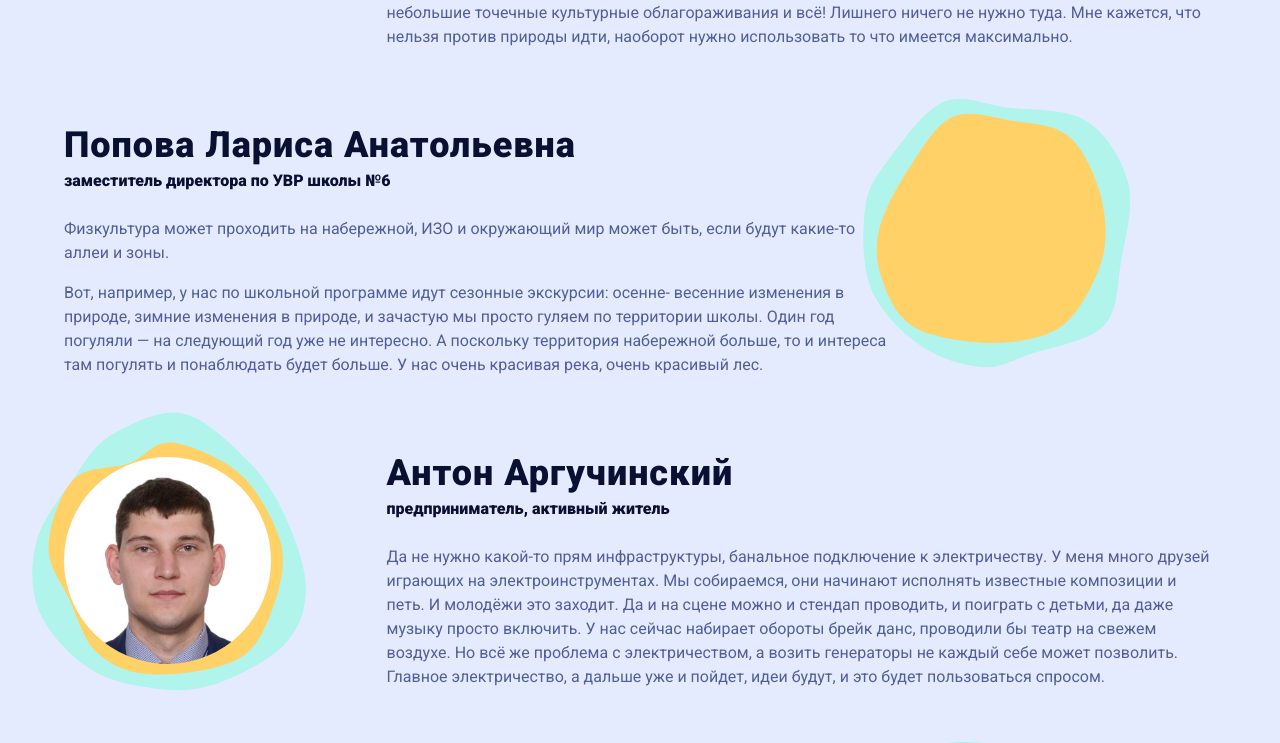
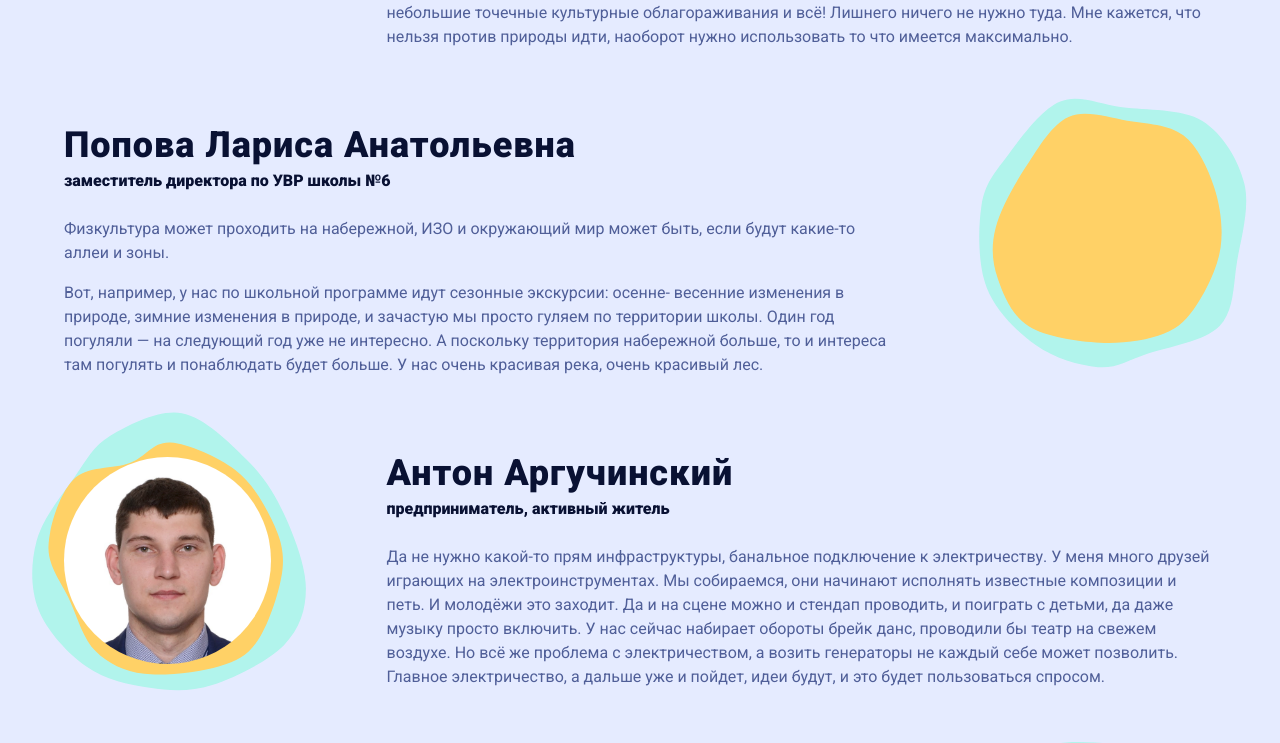
Before and after one commit to designunit/bereguray, a Next.js app: page / in a window 1280 px wide. Shown: the part 3025-3768 px from the top of the page. Built offline with nearby package versions, Linux system fonts and the light colour scheme.

Commit message:
right picture offset fix

```diff
--- a/src/components/Story/index.tsx
+++ b/src/components/Story/index.tsx
@@ -62,6 +62,8 @@ export const Story: React.SFC<StoryProps> = props => (
             </div>
         )}
 
+        <div className={s.spacer} />
+
         <div className={s.text}>
             <div className={s.header}>
                 <span className={s.title}> {props.title} </span>
--- a/src/components/Story/styles.module.css
+++ b/src/components/Story/styles.module.css
@@ -15,19 +15,12 @@
     margin-right: 5%;
 }
 
-/* .picture {
-    max-width: 33%;
-
-    max-height: 100%;
-    position: relative;
-} */
-
-/* .spacer{
-    width: 20%;
-} */
-
 .text {
     flex: 4;
+}
+
+.spacer {
+    width: 10%;
 }
 
 .avatar {
@@ -37,7 +30,6 @@
     position: relative;
 
     flex: 1;
-    margin-right: 10%;
 }
 
 .avatar img {
```
